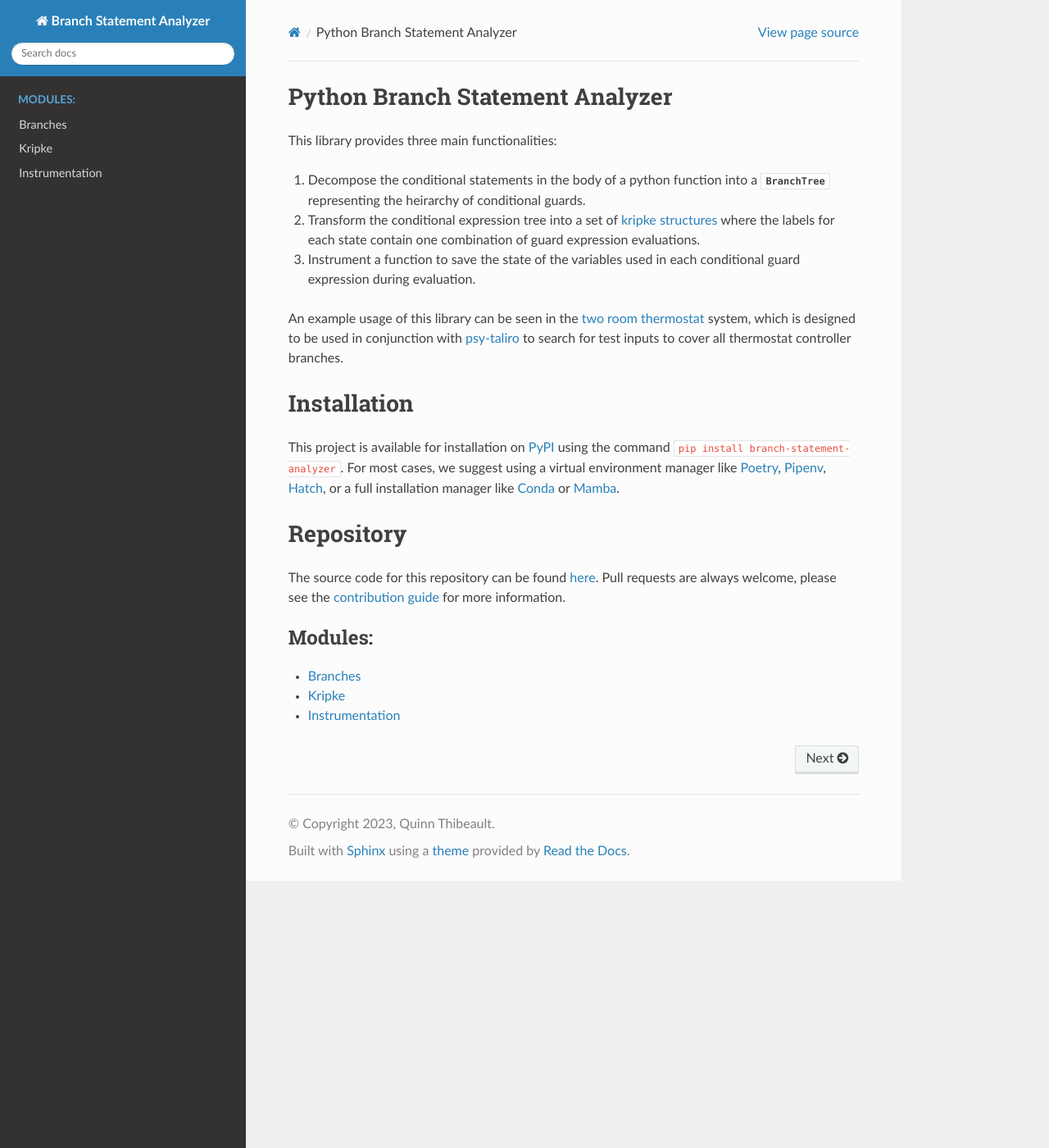
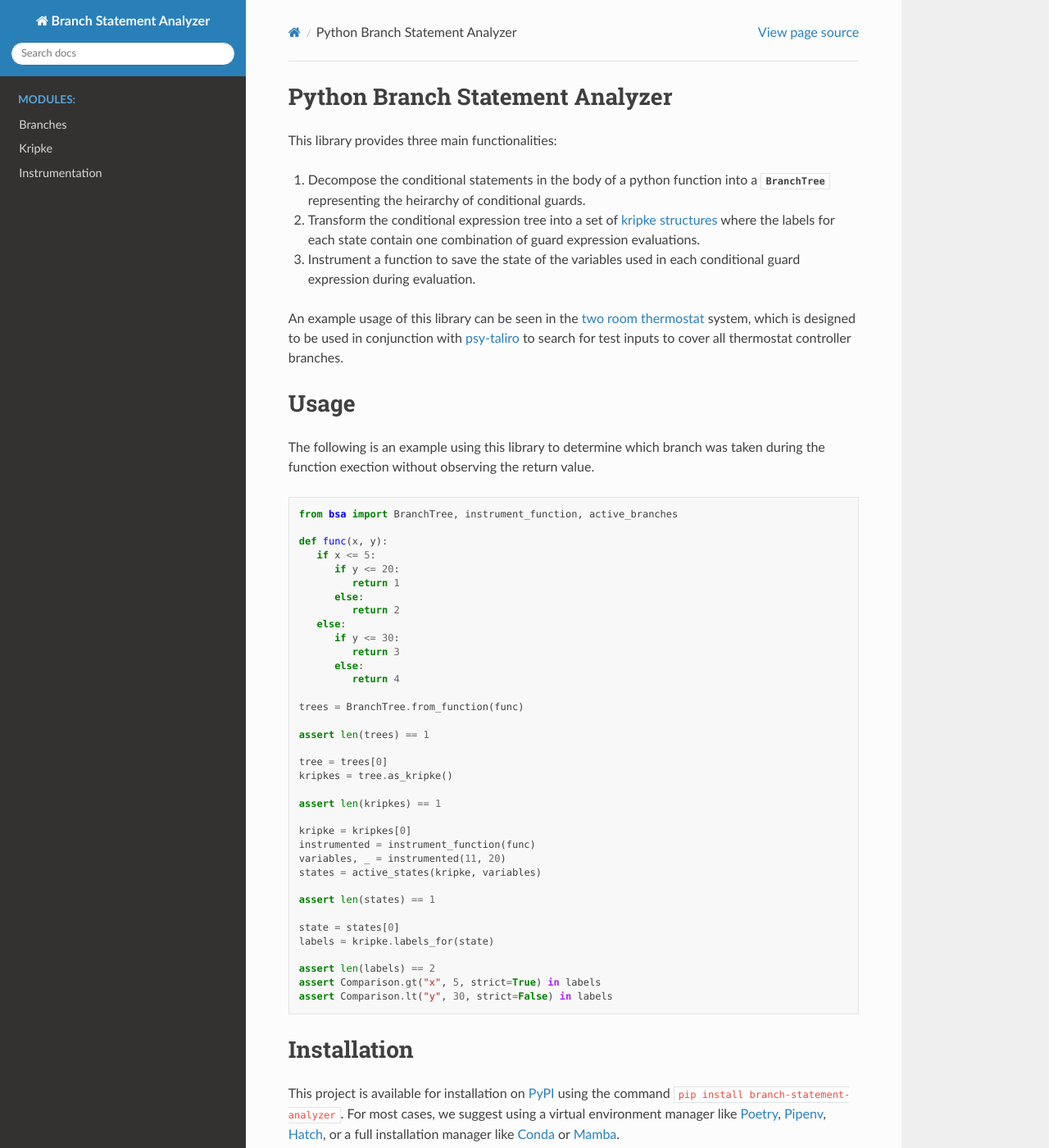
Before and after one commit to cpslab-asu/branch-statement-analyzer, a Sphinx documentation site: the page built from docs/index.rst, in a window 1280 px wide and 1400 px high. Shown: the whole window at 82% size. Built offline with Sphinx 7.4.7 and the Read the Docs theme 2.0.0, drawn with Linux system fonts in a browser that asks for light colours.

Commit message:
Add example usage to documentation that can be run as a doctest

```diff
--- a/docs/index.rst
+++ b/docs/index.rst
@@ -22,6 +22,51 @@ thermostat controller branches.
 .. _`kripke structures`: https://en.wikipedia.org/wiki/Kripke_structure_(model_checking)
 .. _`psy-taliro`: https://gitlab.com/sbtg/psy-taliro
 .. _`two room thermostat`: https://gitlab.com/sbtg/instrumentation/thermostat-model
+
+Usage
+=======
+
+The following is an example using this library to determine which branch was taken during the
+function exection without observing the return value.
+
+.. testcode::
+
+   from bsa import BranchTree, instrument_function, active_branches
+
+   def func(x, y):
+      if x <= 5:
+         if y <= 20:
+            return 1
+         else:
+            return 2
+      else:
+         if y <= 30:
+            return 3
+         else:
+            return 4
+
+   trees = BranchTree.from_function(func)
+
+   assert len(trees) == 1
+
+   tree = trees[0]
+   kripkes = tree.as_kripke()
+
+   assert len(kripkes) == 1
+
+   kripke = kripkes[0]
+   instrumented = instrument_function(func)
+   variables, _ = instrumented(11, 20)
+   states = active_states(kripke, variables)
+
+   assert len(states) == 1
+
+   state = states[0]
+   labels = kripke.labels_for(state)
+
+   assert len(labels) == 2
+   assert Comparison.gt("x", 5, strict=True) in labels
+   assert Comparison.lt("y", 30, strict=False) in labels
 
 Installation
 ============
```
